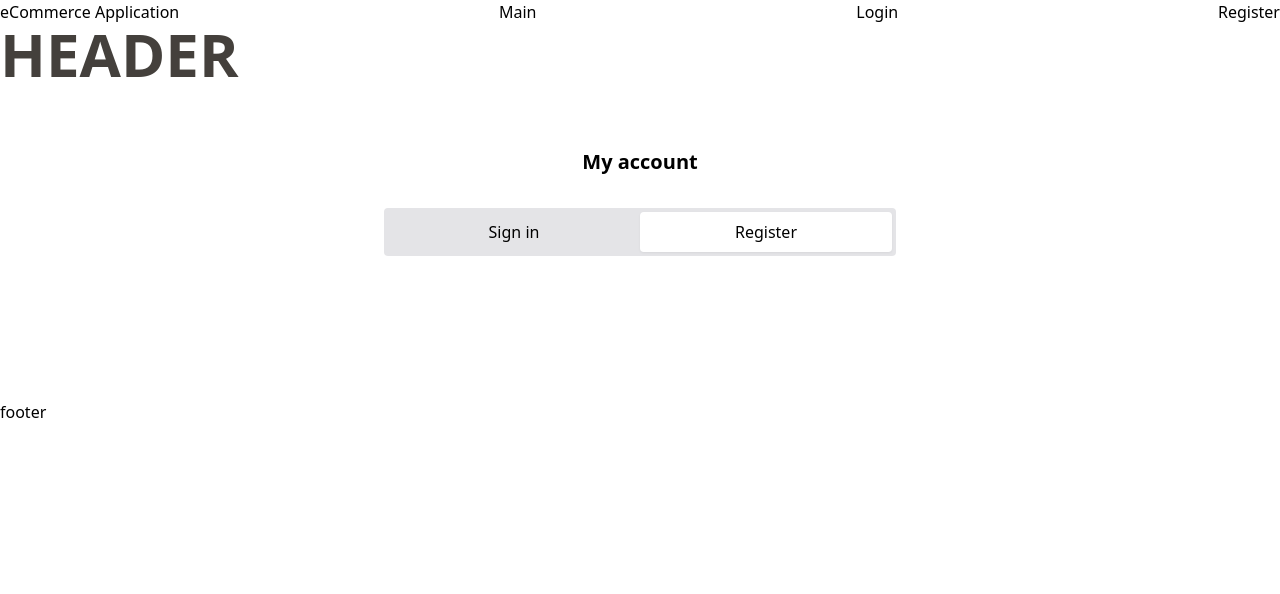
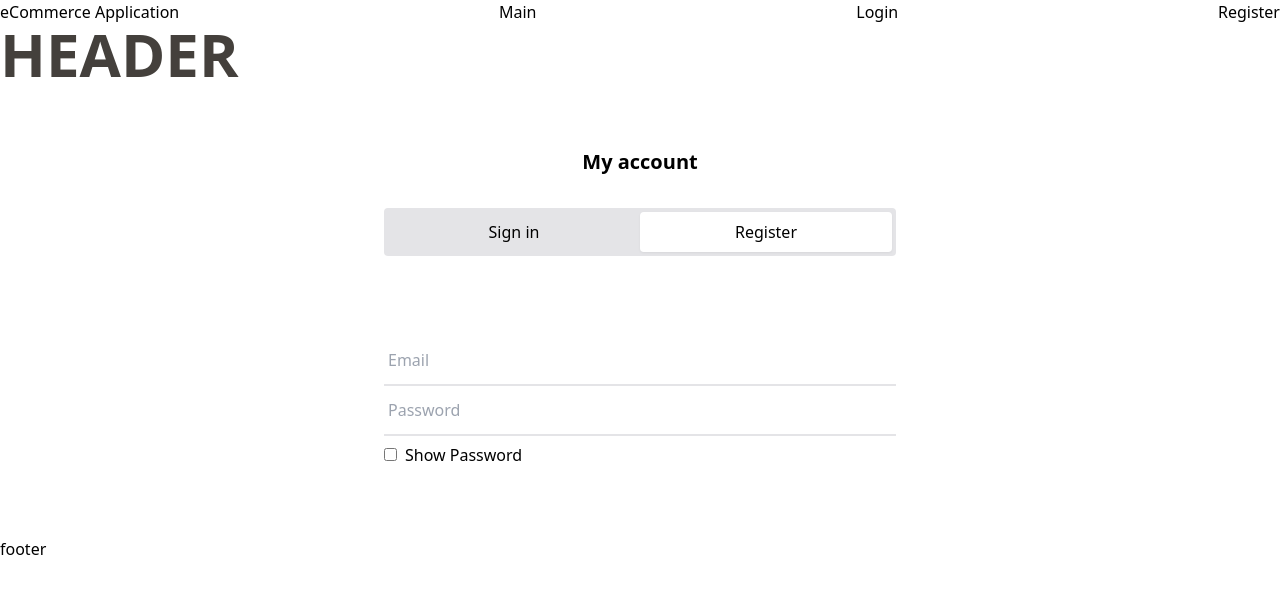
Before and after one commit to SoloSoft2000/eCommerce-Application, a React app: page /register in a window 1280 px wide. Shown: the top 594 px of the page. Built offline with nearby package versions, Linux system fonts and the light colour scheme.

Commit message:
feat(forms): password fied, show(hide) btn

```diff
--- a/src/components/forms/Password.tsx
+++ b/src/components/forms/Password.tsx
@@ -0,0 +1,40 @@
+import React, { useState, ChangeEvent } from 'react';
+
+function Password(): React.JSX.Element {
+  const [passwordIsShown, setPasswordIsShown] = useState(false);
+  const [passwordValue, setPasswordValue] = useState('');
+
+  function togglePassword(): void {
+    setPasswordIsShown((prevValue) => !prevValue);
+  }
+
+  function handlePassword(e: ChangeEvent<HTMLInputElement>): void {
+    const { value } = e.target;
+    setPasswordValue(() => value);
+  }
+
+  return (
+    <>
+      <input
+        className="w-full border-b-2 border-zinc-200 py-3 px-1"
+        placeholder="Password"
+        type={passwordIsShown ? 'text' : 'password'}
+        name="Password"
+        value={passwordValue}
+        onChange={handlePassword}
+      />
+      <input
+        type="checkbox"
+        name="passwordIsShown"
+        checked={passwordIsShown}
+        onChange={togglePassword}
+        className="mr-2 inline-block my-3"
+      />
+      <label htmlFor="passwordIsShown">
+        {passwordIsShown ? 'Hide Password' : 'Show Password'}
+      </label>
+    </>
+  );
+}
+
+export default Password;
--- a/src/components/forms/Title.tsx
+++ b/src/components/forms/Title.tsx
@@ -1,7 +1,7 @@
 import React from 'react';
 
 function Title(): React.JSX.Element {
-  return  <h2 className='text-xl font-bold mb-8'>My account</h2>
+  return  <h2 className='text-xl font-bold mb-8 text-center'>My account</h2>
 }
 
 export default Title;
--- a/src/pages/auth/LoginPage.tsx
+++ b/src/pages/auth/LoginPage.tsx
@@ -2,15 +2,21 @@ import React from 'react';
 import Title from '../../components/forms/Title';
 import SwitchPageLinks from '../../components/forms/SwitchPageLinks';
 import Email from '../../components/forms/Email';
+import Password from '../../components/forms/Password';
 
 function LoginPage(): React.JSX.Element {
-  return <main className='flex justify-center py-16'>
-    <div className='text-black w-[32rem] max-w-full text-center'>
-    <Title />
-    <SwitchPageLinks pageName="login" />
-    <Email />
-    </div>
+  return (
+    <main className="flex justify-center py-16">
+      <div className="text-black w-[32rem] max-w-full text-left">
+        <Title />
+        <SwitchPageLinks pageName="login" />
+        <form action="">
+          <Email />
+          <Password />
+        </form>
+      </div>
     </main>
+  );
 }
 
 export default LoginPage;
--- a/src/pages/auth/RegisterPage.tsx
+++ b/src/pages/auth/RegisterPage.tsx
@@ -1,14 +1,22 @@
 import React from 'react';
 import Title from '../../components/forms/Title';
 import SwitchPageLinks from '../../components/forms/SwitchPageLinks';
+import Email from '../../components/forms/Email';
+import Password from '../../components/forms/Password';
 
 function RegisterPage(): React.JSX.Element {
-  return <main className='flex justify-center py-16'>
-    <div className='text-black w-[32rem] max-w-full	text-center'>
-    <Title />
-    <SwitchPageLinks pageName="register" />
-    </div>
+  return (
+    <main className="flex justify-center py-16">
+      <div className="text-black w-[32rem] max-w-full	text-left">
+        <Title />
+        <SwitchPageLinks pageName="register" />
+        <form>
+          <Email />
+          <Password />
+        </form>
+      </div>
     </main>
+  );
 }
 
 export default RegisterPage;
```
Also changed, not shown: src/components/forms/Email.tsx (+8 -6 lines), src/components/forms/SwitchPageLinks.tsx (+19 -9 lines).
